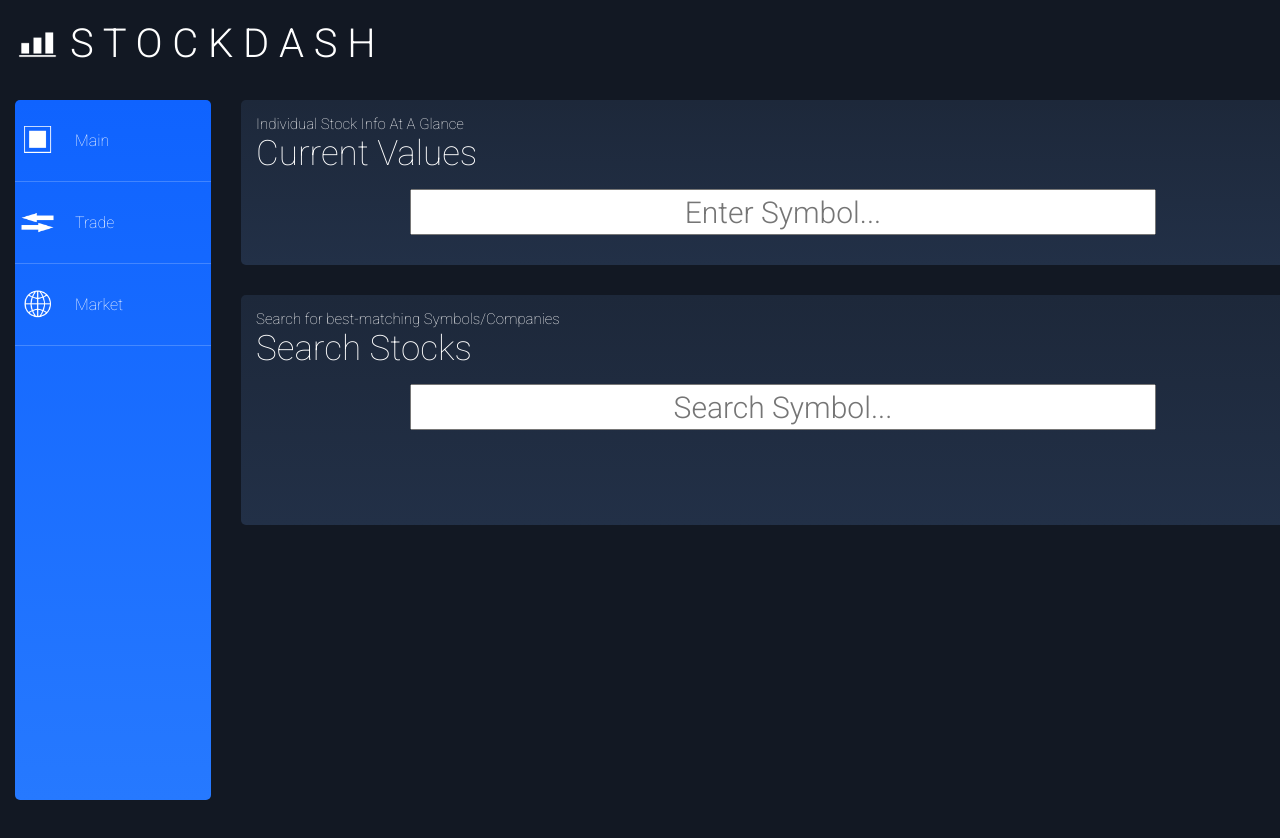
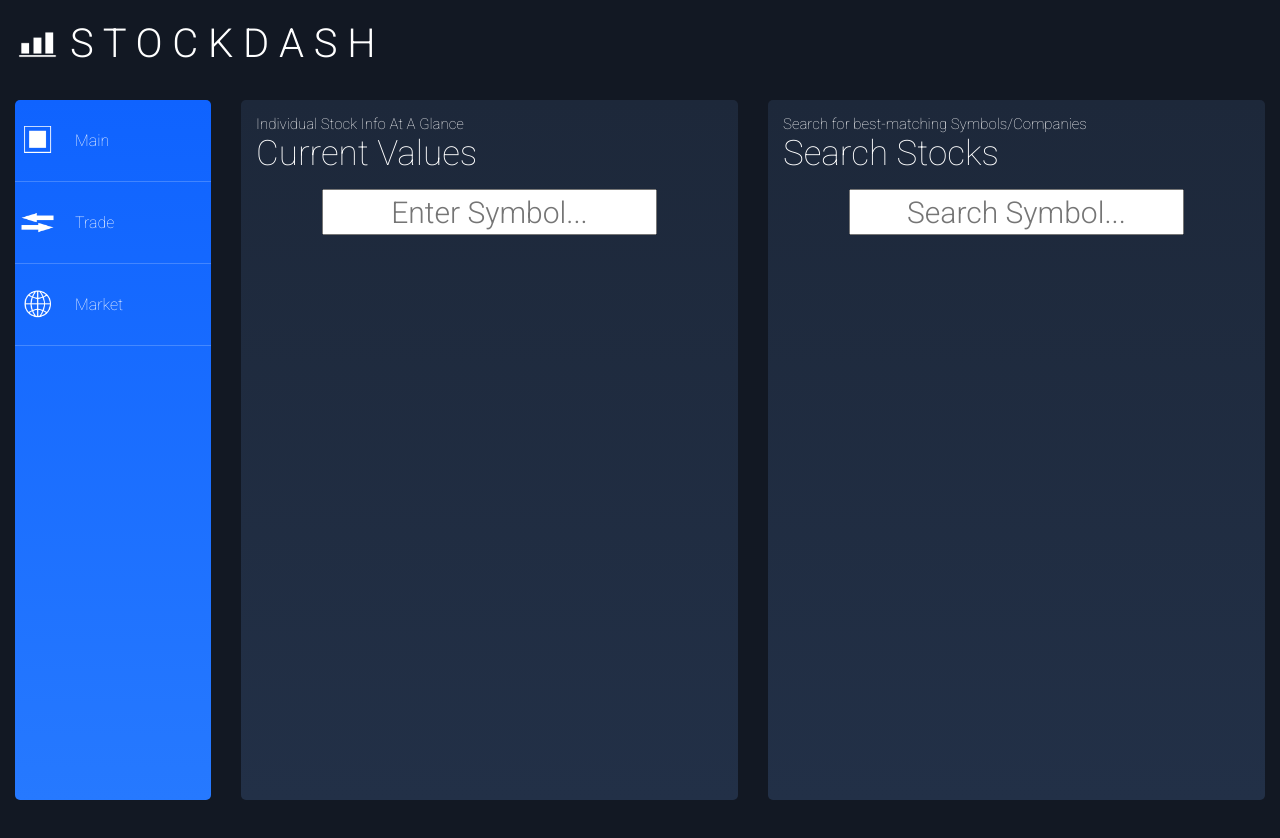
Before and after one commit to wmctavish/stockdash, a React (Create React App) app: page / in a window 1280 px wide. Both pictures are taken after a click on the element "Market". Shown: the top 838 px of the page. Built offline with nearby package versions, Linux system fonts and the light colour scheme.

Commit message:
Stock-search updates

```diff
--- a/src/components/Market.js
+++ b/src/components/Market.js
@@ -97,7 +97,7 @@ class Market extends Component {
 
 const mainspace = {
     display: 'flex',
-    flexDirection: 'column',
+    //flexDirection: 'column',
     flexGrow: '0',
     width: '84%'
 }
@@ -109,6 +109,7 @@ const stockstats = {
     alignItems: 'center',
     backgroundImage: 'linear-gradient(#1d283a, #223047)',
     width: '100%',
+    height: 'auto',
     textAlign: 'center',
     color: 'white',
     margin: '15px',
--- a/src/components/Stocksearch.js
+++ b/src/components/Stocksearch.js
@@ -1,6 +1,45 @@
 import React, { Component } from 'react';
 
+let search;
+
 class Stocksearch extends Component {
+    constructor(props) {
+        super(props);
+        this.state = {
+            suggestionName: '',
+            suggestionSymbol: ''
+        }
+        this.searchStock = this.searchStock.bind(this);
+        this.stock = React.createRef();
+        this.suggestions = React.createRef();
+    }
+
+    componentDidMount() {
+        this.stock.current.addEventListener("keydown", this.searchStock);
+    }
+
+    searchStock() {
+        search = this.stock.current.value;
+        const url = 'https://www.alphavantage.co/query?function=SYMBOL_SEARCH&keywords=' + search + '&apikey=X22KEUCYAWJWZLZ2'
+        let stockData;
+        let symbol;
+        let names;
+        fetch(url).then(response => {
+            return response.json();
+        }).then(data => {
+            stockData = data['bestMatches'];
+        }).then(() => {
+            console.log(stockData);
+            symbol = stockData[Object.keys(stockData)[0]];
+            names = stockData[Object.keys(stockData)[0]];
+            this.setState({
+                suggestionName: 'Name: '+names[Object.keys(names)[1]],
+                suggestionSymbol: 'Symbol: '+symbol[Object.keys(symbol)[0]] })
+        }).catch(err => {
+            console.log(err);
+        });
+    }
+
     render() {
         return (
             <div style={stocksearch}>
@@ -8,6 +47,11 @@ class Stocksearch extends Component {
                     <div style={subHeading}>Search for best-matching Symbols/Companies</div>
                     <div style={heading}>Search Stocks</div>
                     <div><input ref={this.stock} style={searchBar} placeholder='Search Symbol...'></input></div>
+
+                    <div ref={this.suggestions} style={results}>
+                        <p style={suggestion}>{this.state.suggestionName}</p>
+                        <p style={suggestion}>{this.state.suggestionSymbol}</p>
+                    </div>
                 </div>
             </div>
         )
@@ -17,10 +61,11 @@ class Stocksearch extends Component {
 const stocksearch = {
     display: 'flex',
     flexDirection: 'column',
+    flexGrow: '0',
     alignItems: 'center',
     backgroundImage: 'linear-gradient(#1d283a, #223047)',
     width: '100%',
-    height: '200px',
+    height: 'auto',
     textAlign: 'center',
     color: 'white',
     margin: '15px',
@@ -57,5 +102,20 @@ const searchBar = {
     margin: '15px'
 }
 
+const results = {
+    display: 'flex',
+    flexDirection: 'column',
+    flexGrow: '0',
+    width: '100%',
+    height: 'auto',
+    fontSize: '30px',
+    fontFamily: 'Roboto, sans-serif',
+    textAlign: 'center',
+    margin: '15px'
+}
+
+const suggestion = {
+    marginBottom: '5px'
+}
 
 export default Stocksearch;
--- a/src/index.css
+++ b/src/index.css
@@ -36,8 +36,8 @@ code {
   margin-right: 5px;
 }
 
-@media (max-width: 960px) {
-    body {
+@media (max-width: 320px) {
+    #root {
       width: auto;
     }
 }
```
